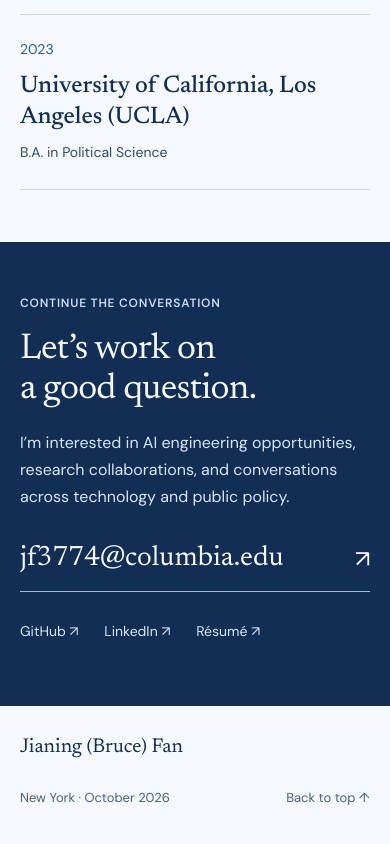
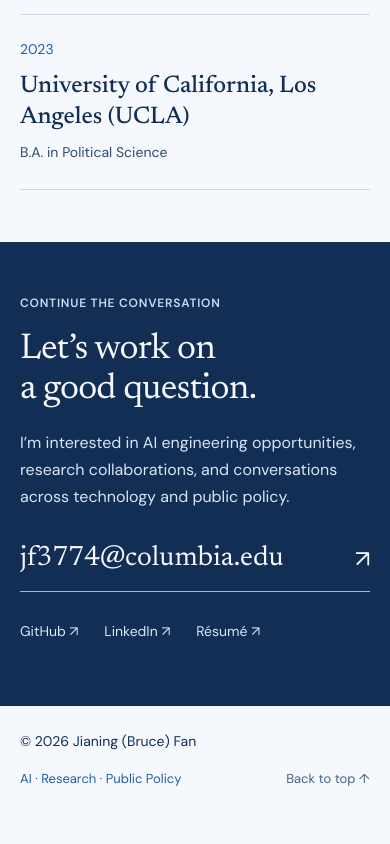
Before and after one commit to brucefjn/brucefjn.github.io, a plain HTML site: page index.html in a window 390 px wide. Shown: the part 10970-11814 px from the top of the page. Drawn offline with Linux system fonts and the light colour scheme.

Commit message:
Give portfolio footer copyright and a concise focus line

```diff
--- a/index.html
+++ b/index.html
@@ -407,7 +407,7 @@
       </div>
     </section>
   </main>
-  <footer class="site-footer container"><span>Jianing (Bruce) Fan</span><span>New York · October 2026</span><a href="#home">Back to top ↑</a></footer>
+  <footer class="site-footer container"><span class="footer-identity">© 2026 Jianing (Bruce) Fan</span><span class="footer-theme">AI · Research · Public Policy</span><a href="#home">Back to top ↑</a></footer>
   <dialog class="figure-dialog" id="figure-dialog" aria-labelledby="dialog-title">
     <div class="dialog-bar"><p id="dialog-title">Research figure</p><button id="close-dialog" aria-label="Close enlarged figure">Close <span aria-hidden="true">×</span></button></div>
     <p class="dialog-help" id="dialog-help">Scroll sideways to read the full figure.</p>
--- a/styles.css
+++ b/styles.css
@@ -275,9 +275,10 @@ details[open] .details-sign { transform: rotate(45deg); }
 .contact-links > div { display: flex; flex-wrap: wrap; gap: 12px 26px; font-size: var(--meta); color: #d8e5f5; margin-top: 18px; }
 .contact-links > div a { display: inline-flex; align-items: center; min-height: 44px; }
 .contact-links > div a:hover { color: white; text-decoration: underline; text-underline-offset: 4px; }
-.site-footer { display: flex; flex-wrap: wrap; justify-content: space-between; align-items: center; gap: 12px 26px; padding-block: 24px; font-size: var(--caption); color: var(--muted); }
-.site-footer > span:first-child { font-family: var(--serif); font-size: 1.25rem; color: var(--ink); }
-.site-footer a { min-height: 44px; display: inline-flex; align-items: center; }
+.site-footer { display: grid; grid-template-columns: minmax(0,1fr) auto minmax(0,1fr); align-items: center; gap: 12px 26px; padding-block: 24px; font-size: var(--caption); color: var(--muted); }
+.footer-identity { font-size: var(--meta); color: var(--ink); }
+.footer-theme { justify-self: center; color: var(--blue); }
+.site-footer a { justify-self: end; min-height: 44px; display: inline-flex; align-items: center; }
 
 /* Original paper figures can be read at full size without altering their content. */
 .figure-dialog { width: min(1300px,calc(100% - 48px)); max-height: calc(100dvh - 40px); padding: 0; border: 1px solid var(--line); border-radius: 4px; color: var(--ink); background: white; box-shadow: 0 20px 100px #07182c44; }
@@ -400,8 +401,9 @@ body.dialog-open { overflow: hidden; }
   .contact-inner { padding-block: 52px; }
   .contact h2 { font-size: 2.25rem; }
   .email-link { font-size: 1.75rem; }
-  .site-footer > span:first-child { width: 100%; }
-  .site-footer a { margin-left: auto; }
+  .site-footer { grid-template-columns: minmax(0,1fr) auto; gap: 4px 16px; }
+  .footer-identity { grid-column: 1 / -1; }
+  .footer-theme { justify-self: start; }
   .figure-dialog { width: calc(100% - 20px); max-height: calc(100dvh - 20px); }
   .dialog-bar { padding-inline: 14px; }
   .dialog-image-wrap { padding: 10px; max-height: 70dvh; }
```
